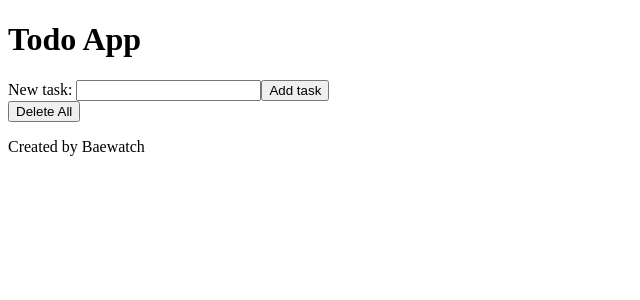
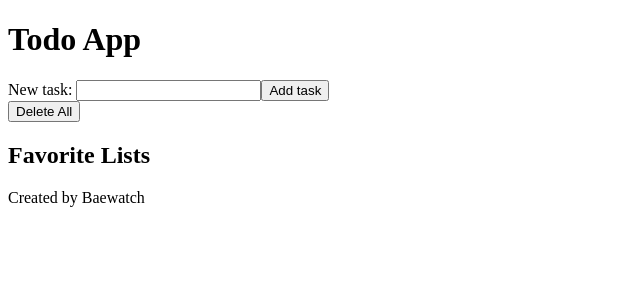
Before and after one commit to Jason5D/BAE-Todo-List, a React (Create React App) app in the folder todo-app/: page / in a window 1280 px wide. Shown: the top 300 px of the page, without its empty margins (0-640 px from the left). Built offline with nearby package versions, Linux system fonts and the light colour scheme.

Commit message:
favourites list but adds multiple

```diff
--- a/todo-app/src/App.js
+++ b/todo-app/src/App.js
@@ -6,8 +6,20 @@ import List from "./List.js";
 function App() {
   const [text, setText] = useState("");
   const [list, setList] = useState([]);
+  const [favoriteLists, setFavoriteLists] = useState([]);
 
+  // Toggle favorite status and save the current list as a favorite
+  function toggleFavorite(index) {
+    const newList = [...list];
+    newList[index].favorite = !newList[index].favorite;
+    setList(newList);
 
+    if (newList[index].favorite) {
+      // Create a new list and add the current list as a favorite
+      const newFavoriteList = [...list];
+      setFavoriteLists([...favoriteLists, newFavoriteList]);
+    }
+  }
 
   // this reads the text put in the text box so that it can be added into the list
   function handleTextChange(event) {
@@ -31,12 +43,7 @@ function App() {
     setList(newList);
   }
 
-  // marks as favourite
-  function toggleFavorite(index) {
-    const newList = [...list];
-    newList[index].favorite = !newList[index].favorite;
-    setList(newList);
-  }
+
 
   return (
     <div className="App">
@@ -56,6 +63,16 @@ function App() {
           onDelete={handleDeleteItem}
           onToggleFavorite={toggleFavorite}
         />
+        {/* Render the favorite lists */}
+        <div>
+          <h2>Favorite Lists</h2>
+          {favoriteLists.map((favoriteList, index) => (
+            <div key={index}>
+              <p>Favorite List {index + 1}</p>
+              <List list={favoriteList} onDelete={() => {}} onToggleFavorite={() => {}} />
+            </div>
+          ))}
+        </div>
       </main>
       <footer>
         <Credits />
```
